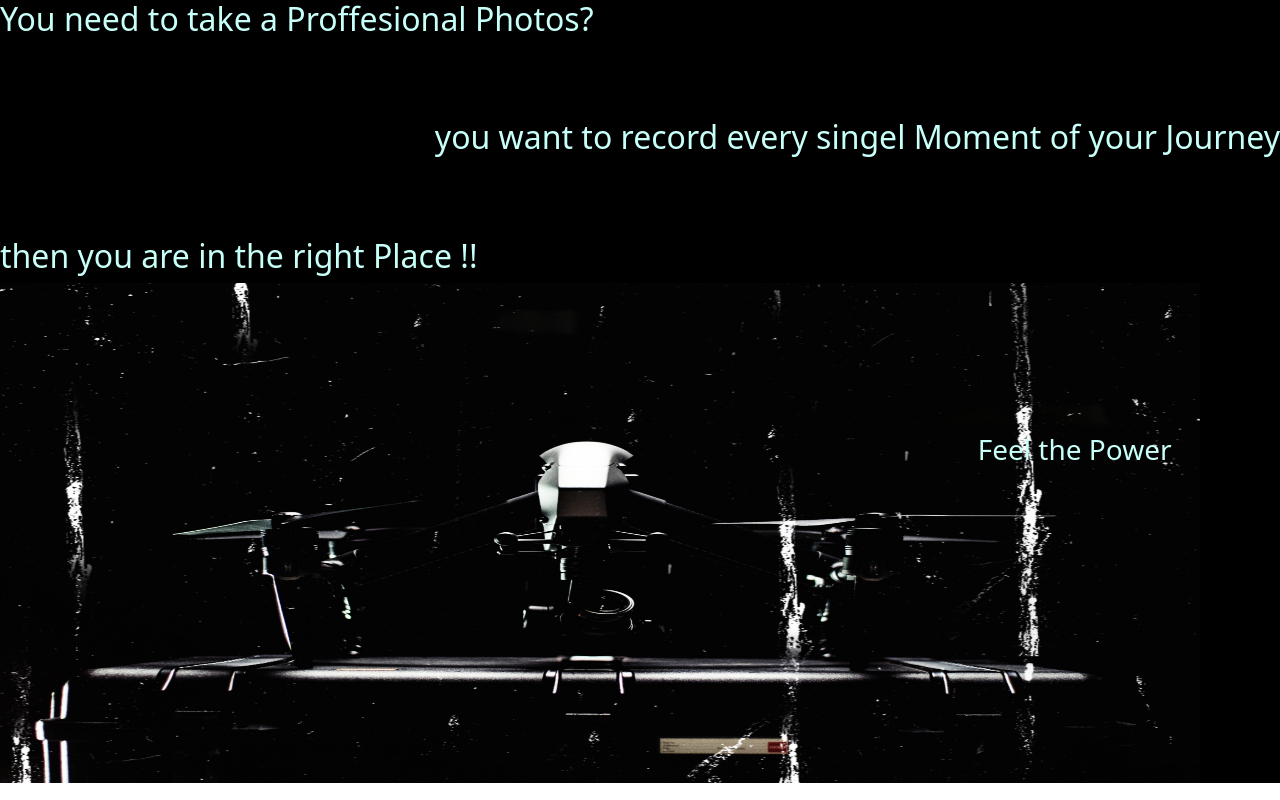
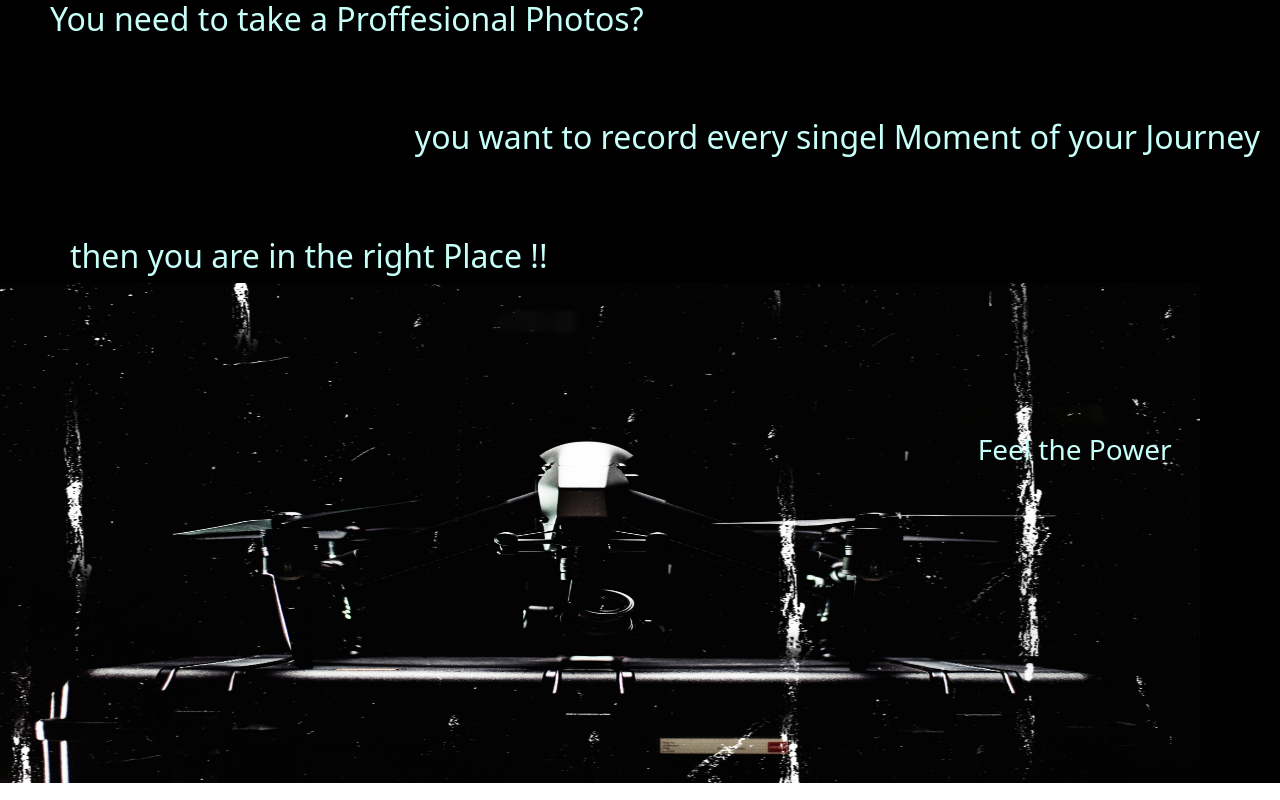
Before and after one commit to Danny1024-na/Drone, a plain HTML site: page index.html in a window 1280 px wide. Drawn offline with nearby package versions, Linux system fonts and the light colour scheme; files whose address does not match are found by name; a web font is replaced by a local one.

```diff
--- a/index.html
+++ b/index.html
@@ -21,15 +21,15 @@
     <!-- produkt -->
     <div  style="background-color: black; color:#C7FFF9 ;">
         <div>
-            <h2>You need to take a Proffesional Photos?</h2>
+            <h2 style="margin-left:50px ;">You need to take a Proffesional Photos?</h2>
             <br>
             <br>
             <br>
-            <h2 style="text-align:end ;">you want to record every singel Moment of your Journey</h2>
+            <h2 style="text-align:end ; margin-right: 20px;">you want to record every singel Moment of your Journey</h2>
             <br>
             <br>
             <br>
-            <h2>then you are in the right Place !!</h2>
+            <h2 style="margin-left:70px ;">then you are in the right Place !!</h2>
         </div>
         <div>
             <div class="row" style="height: 500px;">
```
